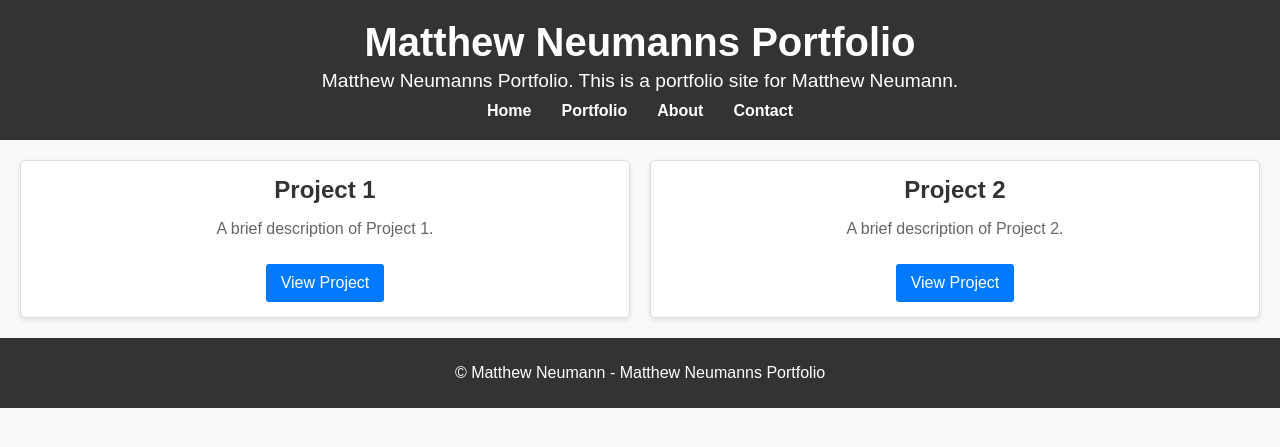
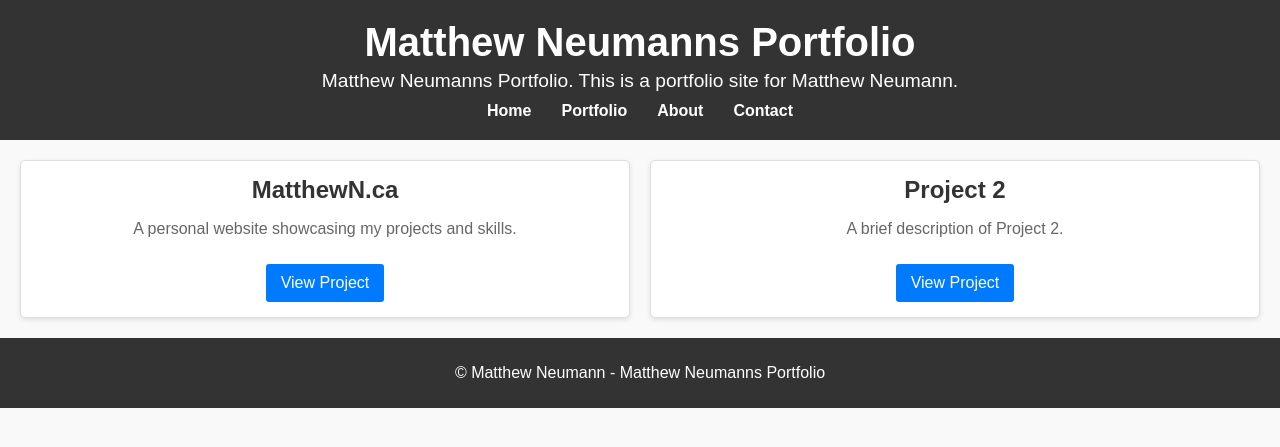
Before and after one commit to matthew-ca/matthew-ca.github.io, a Jekyll site: the page built from index.markdown, in a window 1280 px wide. Shown: the top 447 px of the page. Built offline with Jekyll 4.4.1, drawn with Linux system fonts in a browser that asks for light colours.

Commit message:
Update projects.yml

```diff
--- a/_data/projects.yml
+++ b/_data/projects.yml
@@ -1,6 +1,6 @@
 # filepath: c:\Users\Man\Desktop\Jekyll\matthew-ca.github.io\_data\projects.yml
-- title: Project 1
-  description: A brief description of Project 1.
+- title: MatthewN.ca
+  description: A personal website showcasing my projects and skills.
   link: /projects/project-1
 
 - title: Project 2
```
